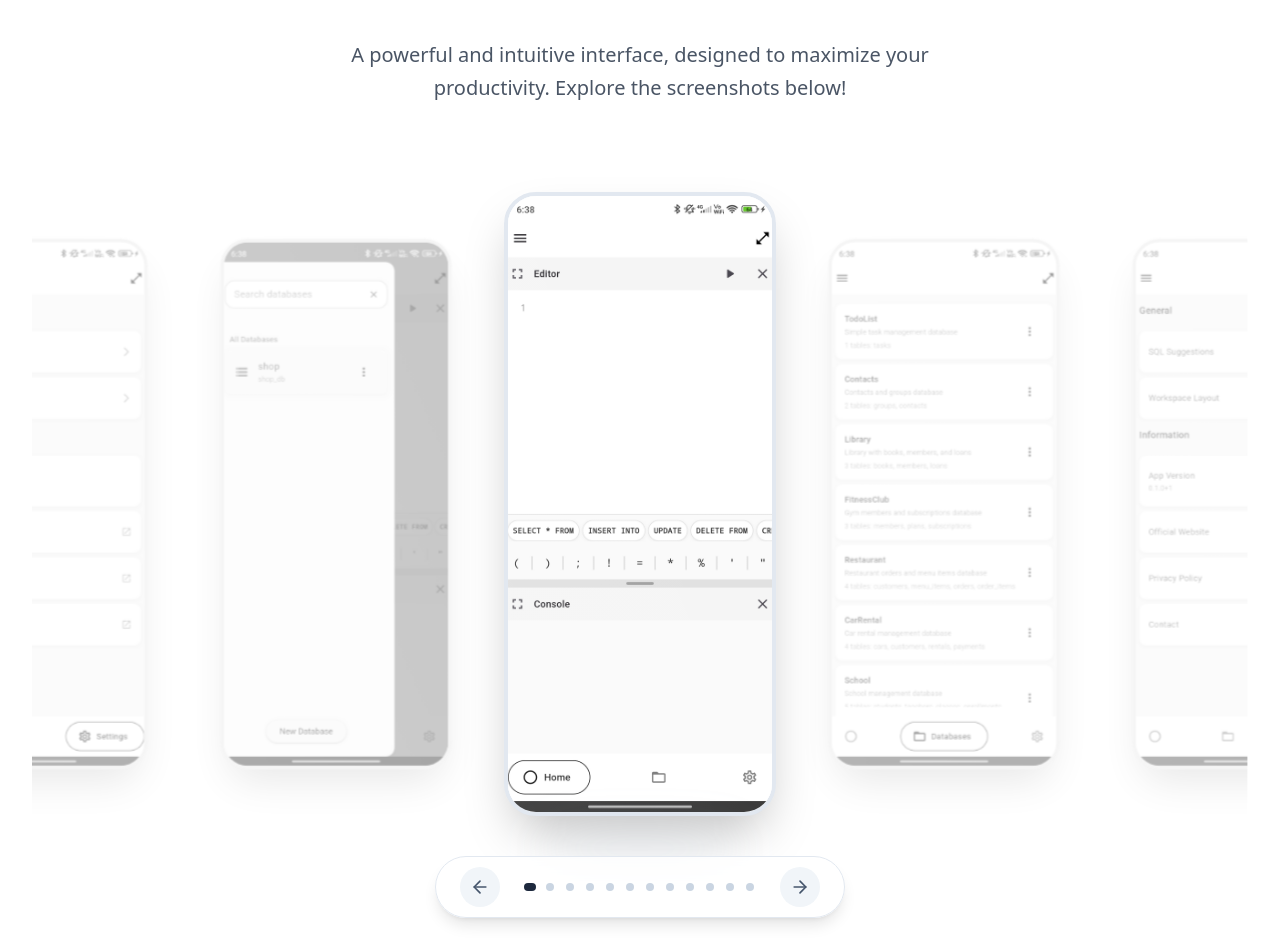
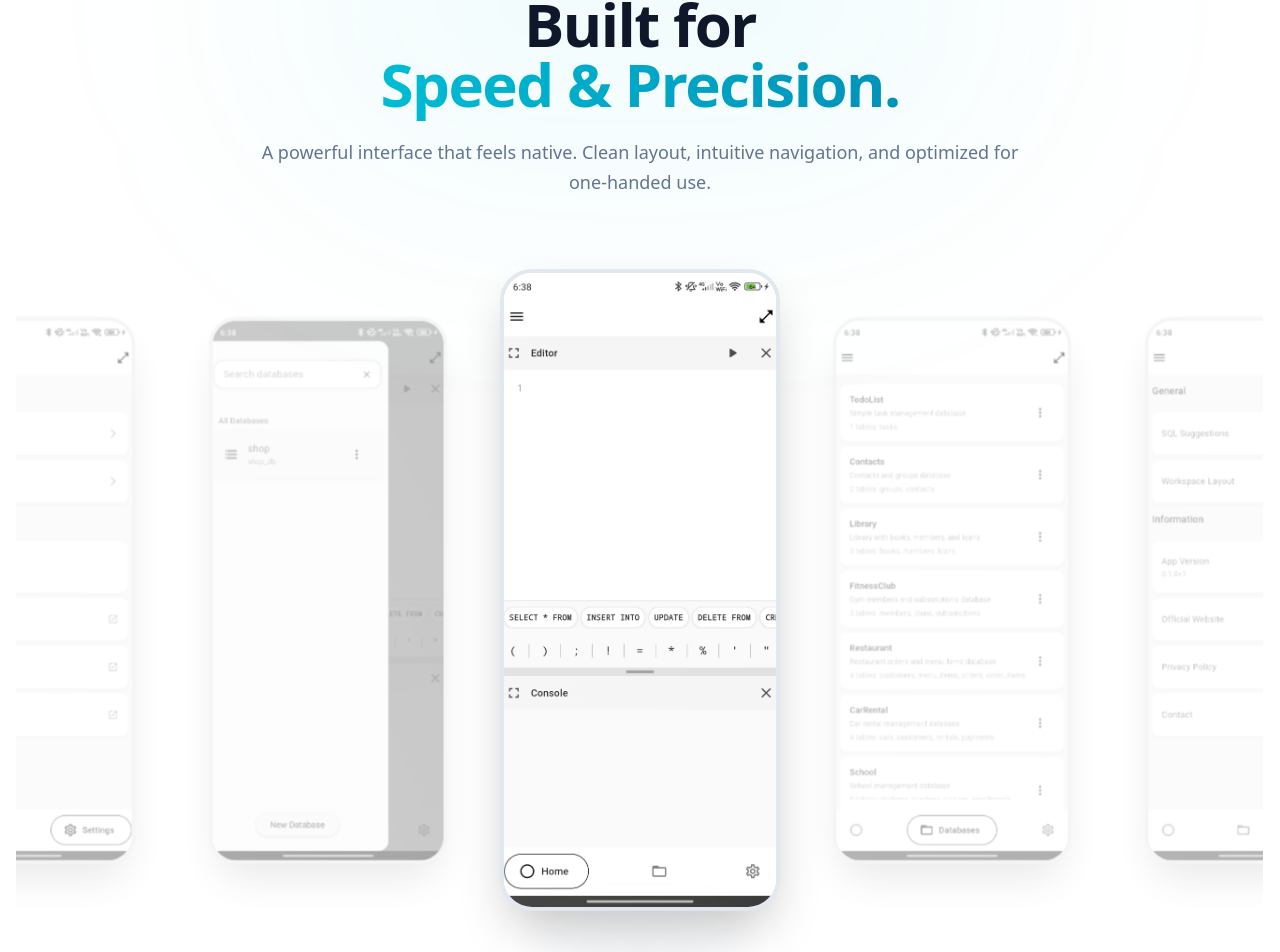
Before and after one commit to dariomatias-dev/sql_studio_web, a Next.js app: page / in a window 1280 px wide. Shown: the part 3192-4144 px from the top of the page. Built offline with nearby package versions, Linux system fonts and the light colour scheme.

Commit message:
feat(components/screenshots-section): improved design
- Made design improvements for a better user experience.

```diff
--- a/components/screenshots-section/index.tsx
+++ b/components/screenshots-section/index.tsx
@@ -4,16 +4,28 @@ export const ScreenshotsSection = () => {
   return (
     <section
       id="screenshots"
-      className="py-20 px-4 md:px-8 bg-subtle-pattern mx-auto my-12 max-w-7xl"
+      className="relative py-24 md:py-32 bg-white overflow-hidden"
     >
-      <div className="max-w-7xl mx-auto text-center">
-        <h2 className="text-4xl md:text-5xl font-bold text-gray-900 mb-12">
-          See SQL Studio in Action
-        </h2>
-        <p className="text-xl text-gray-600 mb-10 max-w-2xl mx-auto leading-relaxed">
-          A powerful and intuitive interface, designed to maximize your
-          productivity. Explore the screenshots below!
-        </p>
+      <div className="absolute top-0 left-1/2 -translate-x-1/2 w-full max-w-3xl h-96 bg-[#00BCD4]/5 blur-[120px] rounded-full pointer-events-none"></div>
+
+      <div className="max-w-7xl mx-auto px-4 relative z-10">
+        <div className="text-center max-w-3xl mb-6 mx-auto">
+          <div className="inline-flex items-center gap-2 px-3 py-1 rounded-full border border-[#00BCD4]/30 bg-[#00BCD4]/5 text-[#00BCD4] text-xs font-bold uppercase tracking-wider mb-6">
+            Interface Design
+          </div>
+
+          <h2 className="text-4xl md:text-5xl lg:text-6xl font-extrabold text-slate-900 mb-6 tracking-tight">
+            Built for <br />
+            <span className="text-transparent bg-clip-text bg-linear-to-r from-[#00BCD4] to-cyan-600">
+              Speed & Precision.
+            </span>
+          </h2>
+
+          <p className="text-lg text-slate-500 leading-relaxed font-light">
+            A powerful interface that feels native. Clean layout, intuitive
+            navigation, and optimized for one-handed use.
+          </p>
+        </div>
 
         <ScreenshotsCarousel />
       </div>
--- a/components/screenshots-section/screenshots-carousel.tsx
+++ b/components/screenshots-section/screenshots-carousel.tsx
@@ -103,37 +103,47 @@ export const ScreenshotsCarousel = () => {
         </div>
       </div>
 
-      <div className="z-20 mt-6 md:mt-10 flex max-w-[95vw] items-center gap-3 sm:gap-6 rounded-full border border-slate-200 bg-white/80 px-4 py-2 sm:px-6 sm:py-2.5 shadow-lg backdrop-blur-md">
+      <div className="z-20 mt-8 md:mt-14 flex items-center gap-3 sm:gap-4 rounded-full border border-slate-100 bg-white/80 p-1.5 sm:p-2 shadow-[0_8px_30px_rgb(0,0,0,0.04)] backdrop-blur-xl max-w-[90vw] sm:max-w-none">
         <button
           onClick={scrollPrev}
-          className="flex h-8 w-8 sm:h-10 sm:w-10 shrink-0 items-center justify-center rounded-full bg-slate-100 text-slate-600 transition-all hover:bg-slate-200 hover:text-slate-900 active:scale-95"
+          className="group flex h-9 w-9 sm:h-10 sm:w-10 shrink-0 items-center justify-center rounded-full bg-slate-50 transition-all duration-300 hover:bg-[#00BCD4] hover:text-white active:scale-95"
+          aria-label="Previous slide"
         >
-          <ArrowLeft className="h-4 w-4 sm:h-5 sm:w-5" />
+          <ArrowLeft className="h-4 w-4 sm:h-5 sm:w-5 text-slate-400 transition-colors group-hover:text-white" />
         </button>
 
-        <div className="flex items-center gap-1.5 sm:gap-2 overflow-hidden">
+        <div className="hidden sm:flex items-center gap-2 px-2">
           {screenshots.map((_, i) => (
             <button
               key={i}
-              className="relative flex h-3 w-3 cursor-pointer items-center justify-center"
+              className="relative flex h-3 w-3 cursor-pointer items-center justify-center py-2"
               onClick={() => scrollTo(i)}
+              aria-label={`Go to slide ${i + 1}`}
             >
               <div
-                className={`h-1.5 sm:h-2 rounded-full transition-all duration-300 ${
+                className={`h-1.5 rounded-full transition-all duration-500 ease-out ${
                   i === selectedIndex
-                    ? "w-4 sm:w-6 bg-slate-800"
-                    : "w-1.5 sm:w-2 bg-slate-300 hover:bg-slate-400"
+                    ? "w-6 bg-[#00BCD4]"
+                    : "w-1.5 bg-slate-200 hover:bg-slate-300"
                 }`}
               />
             </button>
           ))}
         </div>
 
+        <div className="sm:hidden px-2 min-w-[60px] text-center">
+          <span className="text-sm font-semibold text-slate-600">
+            {selectedIndex + 1} <span className="text-slate-300 mx-1">/</span>{" "}
+            {screenshots.length}
+          </span>
+        </div>
+
         <button
           onClick={scrollNext}
-          className="flex h-8 w-8 sm:h-10 sm:w-10 shrink-0 items-center justify-center rounded-full bg-slate-100 text-slate-600 transition-all hover:bg-slate-200 hover:text-slate-900 active:scale-95"
+          className="group flex h-9 w-9 sm:h-10 sm:w-10 shrink-0 items-center justify-center rounded-full bg-slate-50 transition-all duration-300 hover:bg-[#00BCD4] hover:text-white active:scale-95"
+          aria-label="Next slide"
         >
-          <ArrowRight className="h-4 w-4 sm:h-5 sm:w-5" />
+          <ArrowRight className="h-4 w-4 sm:h-5 sm:w-5 text-slate-400 transition-colors group-hover:text-white" />
         </button>
       </div>
     </div>
```
